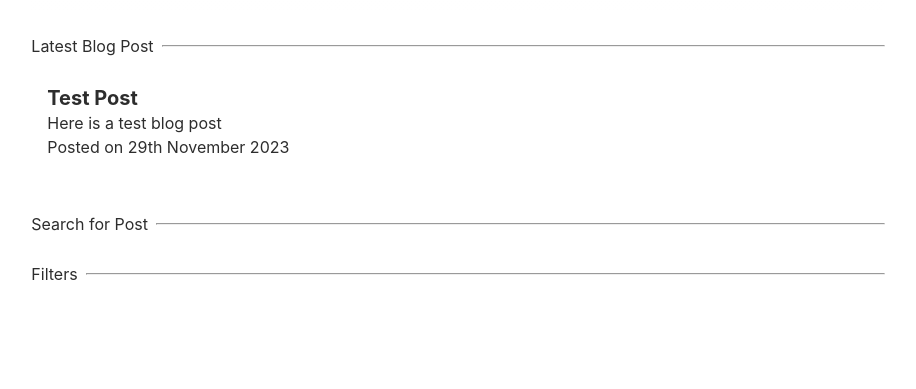
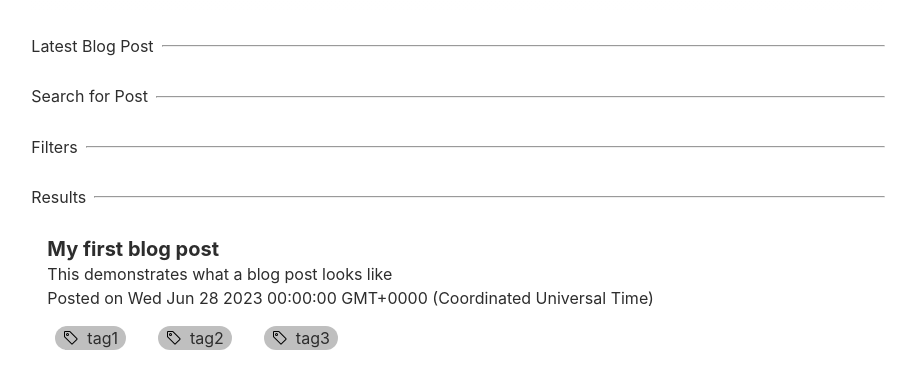
Before and after one commit to charlesalaras/new-portfolio, an Astro site: page /blog in a window 1280 px wide. Shown: the part 115-504 px from the top of the page, without its empty margins (190-1106 px from the left). Built offline with nearby package versions, Linux system fonts and the light colour scheme; Astro itself is replaced by a stand-in of ours.

Commit message:
Fix blog + content

```diff
--- /dev/null
+++ b/src/content/blog/test.md
@@ -0,0 +1,10 @@
+---
+title: My first blog post
+byline: This demonstrates what a blog post looks like
+date: 2023-06-28
+tags:
+- tag1
+- tag2
+- tag3
+image: blog-test.png
+---
--- a/src/content/config.ts
+++ b/src/content/config.ts
@@ -6,9 +6,9 @@ const blog = defineCollection({
 		title: z.string(),
 		byline: z.string(),
 		date: z.date(),
-		tags: z.array(z.object({ icon: z.string(), content: z.string() })),
+		tags: z.array(z.string()),
 		image: z.string().optional(),
-		relatedPosts: z.array(reference('blog')),
+		relatedPosts: z.array(reference('blog')).optional(),
 	}),
 });
 
@@ -18,7 +18,7 @@ const project = defineCollection({
 		title: z.string(),
 		date: z.string(),
 		header: z.string(),
-		type: z.string()
+		type: z.array(z.string())
 	}),
 });
 
--- a/src/content/project/birdcage.md
+++ b/src/content/project/birdcage.md
@@ -2,5 +2,7 @@
 title: Birdcage Melee
 date: September 2022-June 2023
 header: project-assets/IMG2618.jpg
-type: production
+type:
+- production
+- design
 ---
--- a/src/content/project/fnf.md
+++ b/src/content/project/fnf.md
@@ -2,5 +2,6 @@
 title: Friday Night Hardware
 date: June 2021
 header: funky
-type: engineering
+type:
+- engineering
 ---
--- a/src/content/project/website.md
+++ b/src/content/project/website.md
@@ -2,7 +2,9 @@
 title: Portfolio Version 2
 date: August 2023
 header: something
-type: programming
+type:
+- programming
+- design
 ---
 
 There be content here!
--- a/src/lib/BlogPost.svelte
+++ b/src/lib/BlogPost.svelte
@@ -13,7 +13,7 @@
 	<p id="post-date">Posted on {date}</p>
 	<div class="tags">
 		{#each tags as tag}
-			<Chip icon={tag.icon} content={tag.content}/>
+			<Chip content={tag}/>
 		{/each}
 	</div>
 </div>
@@ -30,6 +30,8 @@ h1 {
 	font-size: 1.25rem;
 }
 .tags {
-	height: 1.5rem;
+	display: flex;
+	flex-direction: row;
+	gap: 1rem;
 }
 </style>
--- /dev/null
+++ b/src/lib/Chip.svelte
@@ -0,0 +1,28 @@
+<script>
+export let content;
+</script>
+
+<div class="chip">
+	<img src="./icons/tag.svg" alt="Tag icon">{content}
+</div>
+
+<style>
+img {
+	width: 1rem;
+	height: 1rem;
+	margin-right: 0.5rem;
+}
+.chip {
+	width: auto;
+	height: 1.5rem;
+	border-radius: 12px;
+	margin: 0.5rem;
+	padding: 0 0.5rem;
+	display: flex;
+	flex-direction: row;
+	align-items: center;
+	color: var(--foreground);
+	background-color: rgba(0, 0, 0, 0.25);
+	transition: .2s ease-in-out;
+}
+</style>
--- a/src/pages/blog/index.astro
+++ b/src/pages/blog/index.astro
@@ -1,6 +1,11 @@
 ---
 import BlogLayout from '@layout/BlogLayout.astro'
 import BlogPost from '@lib/BlogPost.svelte'
+
+import { getCollection } from 'astro:content'
+
+const allPosts = await getCollection('blog')
+
 ---
 
 <BlogLayout>
@@ -8,11 +13,6 @@ import BlogPost from '@lib/BlogPost.svelte'
 	<p>Latest Blog Post</p>
 	<hr/>
 	</div>
-	<BlogPost
-		 postTitle="Test Post"
-		 byline="Here is a test blog post"
-		 date="29th November 2023"
-	/>
 	<div class="section search">
 	<p>Search for Post</p>
 	<hr/>
@@ -21,9 +21,15 @@ import BlogPost from '@lib/BlogPost.svelte'
 	<p>Filters</p>
 	<hr/>
 	</div>
-	<div class="listings">
-
+	<div class="section listings">
+	<p>Results</p>
+	<hr/>
 	</div>
+	{
+	allPosts.map((post) => (
+	<BlogPost postTitle={post.data.title} byline={post.data.byline} date={post.data.date} tags={post.data.tags}/>
+	))
+	}
 </BlogLayout>
 
 <style>
```
Also changed, not shown: public/icons/tag-fill.svg (added), public/icons/tag.svg (added), src/pages/projects/index.astro (renamed from src/pages/projects.astro).
